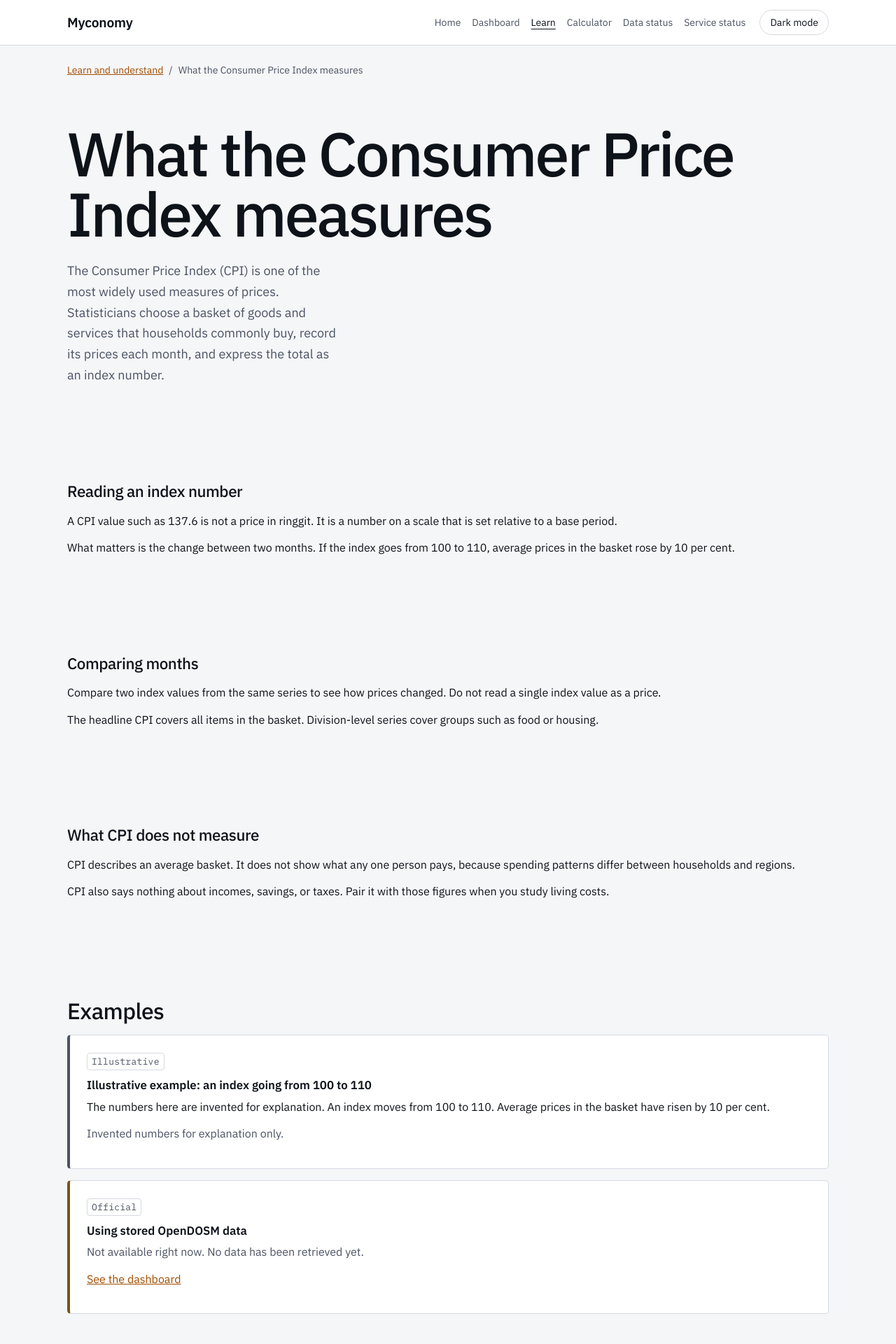
After one commit to sarauh-codes/myconomy, a Flask app: page /learn/cpi in a window 1280 px wide. The commit adds this page. Shown: the top 1920 px of the page at 70% size. Run offline with Flask 3, Linux system fonts and the light colour scheme.

Commit message:
Add Learn and understand section (Milestone 5)
Add /learn with pages for CPI, inflation, and purchasing power. Each
topic separates a plain-language explanation, an illustrative example
with invented numbers, and an official example computed from stored
OpenDOSM data. Official examples show the reference period and data
status, and say so when data is missing.

The purchasing power formula is a single constant shared by the
calculator page and the explanation, so they cannot drift apart. The
inflation explanation uses the dashboard's 12-month calculation.

Tests cover the labelling rules, formula consistency, and the official
example states. Bahasa Malaysia translations are not included yet.

```diff
--- a/app/routes/__init__.py
+++ b/app/routes/__init__.py
@@ -7,9 +7,11 @@ def register_blueprints(app: Flask) -> None:
     from .calculator import calculator_bp
     from .dashboard import dashboard_bp
     from .data_status import data_status_bp
+    from .learn import learn_bp
     from .main import main_bp
 
     app.register_blueprint(main_bp)
     app.register_blueprint(data_status_bp)
     app.register_blueprint(dashboard_bp)
     app.register_blueprint(calculator_bp)
+    app.register_blueprint(learn_bp)
--- a/app/routes/calculator.py
+++ b/app/routes/calculator.py
@@ -6,7 +6,7 @@ Invalid input returns HTTP 400 with messages next to each field.
 
 from flask import Blueprint, render_template, request
 
-from ..services.calculator_service import calculate
+from ..services.calculator_service import FORMULA_TEXT, calculate
 from ..services.dashboard_service import load_points
 from ..services.dataset_registry import get_indicator
 
@@ -34,6 +34,7 @@ def calculator():
     }
 
     context = {
+        "formula_text": FORMULA_TEXT,
         "raw": raw,
         "result": result,
         "errors": errors,
--- /dev/null
+++ b/app/routes/learn.py
@@ -0,0 +1,84 @@
+"""Learn & understand pages.
+
+Each topic shows three labelled kinds of content: the explanation, an
+illustrative example with invented numbers, and an official example computed
+from stored OpenDOSM data. If stored data is missing, the official example says so.
+"""
+
+from __future__ import annotations
+
+from flask import Blueprint, abort, render_template
+
+from ..services.calculator_service import calculate
+from ..services.dashboard_service import load_points, summarise
+from ..services.data_service import get_snapshot
+from ..services.dataset_registry import get_indicator
+from ..services.learning_content import TOPICS, TOPICS_BY_SLUG
+
+learn_bp = Blueprint("learn", __name__)
+
+
+def _official_example(key: str) -> dict:
+    """Return {"available": bool, "text": str, "note": str} for an official example."""
+    spec = get_indicator("cpi_headline")
+
+    if key == "cpi_latest":
+        snapshot = get_snapshot("cpi_headline")
+        if snapshot.latest_value is None:
+            return {"available": False, "text": snapshot.status_message, "note": ""}
+        period = snapshot.latest_period.strftime("%Y-%m")
+        return {
+            "available": True,
+            "text": f"The latest stored headline CPI is {snapshot.latest_value:.1f}, for {period}.",
+            "note": snapshot.status_message,
+        }
+
+    if key == "inflation_latest":
+        summary = summarise(load_points(spec), spec)
+        if summary.yoy_change_pct is None:
+            return {
+                "available": False,
+                "text": "Not enough stored months to compare with a year earlier.",
+                "note": "",
+            }
+        return {
+            "available": True,
+            "text": (
+                f"The 12-month change to {summary.latest_period.strftime('%Y-%m')} is "
+                f"{summary.yoy_change_pct:+.1f} per cent, compared with {summary.yoy_period.strftime('%Y-%m')}."
+            ),
+            "note": get_snapshot("cpi_headline").status_message,
+        }
+
+    if key == "purchasing_power_example":
+        result, errors = calculate("100", "2020-01", "2026-09")
+        if errors:
+            return {"available": False, "text": " ".join(errors.values()), "note": ""}
+        return {
+            "available": True,
+            "text": (
+                f"RM 100.00 in 2020-01 is equivalent to RM {result.equivalent_amount:,.2f} in 2026-09, "
+                f"using the headline CPI ({result.change_pct:+.1f} per cent)."
+            ),
+            "note": result.snapshot.status_message,
+        }
+
+    raise KeyError(key)
+
+
+@learn_bp.get("/learn")
+def learn_index():
+    return render_template("learn_index.html", topics=TOPICS)
+
+
+@learn_bp.get("/learn/<slug>")
+def learn_topic(slug: str):
+    topic = TOPICS_BY_SLUG.get(slug)
+    if topic is None:
+        abort(404)
+    return render_template(
+        "learn_topic.html",
+        topic=topic,
+        topics=TOPICS,
+        official=_official_example(topic.official_example_key),
+    )
--- a/app/services/calculator_service.py
+++ b/app/services/calculator_service.py
@@ -23,6 +23,9 @@ from .data_service import Snapshot, get_snapshot
 from .dataset_registry import get_indicator
 
 CPI_CODE = "cpi_headline"
+# Shared by the calculator page and the learning pages, so the explanation
+# can never drift from the implemented calculation.
+FORMULA_TEXT = "equivalent amount = input amount × (target CPI ÷ starting CPI)"
 CENT = Decimal("0.01")
 MAX_AMOUNT = Decimal("1000000000000")  # RM 1 trillion; rejects absurd inputs
 AMOUNT_PATTERN = re.compile(r"^\d+(\.\d{1,2})?$")
--- a/app/static/css/main.css
+++ b/app/static/css/main.css
@@ -1146,3 +1146,74 @@ p {
   font-family: var(--dp-typography-data-face);
   color: var(--dp-color-ink);
 }
+
+/* Learn & understand */
+
+.learn-grid {
+  display: grid;
+  grid-template-columns: repeat(3, minmax(0, 1fr));
+  gap: var(--dp-spacing-cluster-gap);
+  margin-top: 8px;
+}
+
+.learn-grid .card {
+  margin-top: 0;
+}
+
+.learn-card h2 {
+  font-size: 1.15rem;
+}
+
+.learn-card h2 a {
+  color: var(--dp-color-ink);
+  text-decoration: none;
+}
+
+.learn-card h2 a:hover {
+  text-decoration: underline;
+}
+
+.breadcrumb {
+  font-size: var(--dp-typography-supporting);
+  color: var(--dp-color-ink-muted);
+  padding-top: 24px;
+  display: flex;
+  flex-wrap: wrap;
+  gap: 8px;
+}
+
+.learn-section h2 {
+  font-size: 1.4rem;
+}
+
+.example {
+  margin-top: 16px;
+  border-left: 4px solid var(--dp-color-line);
+}
+
+.example-official {
+  border-left-color: var(--dp-color-value);
+}
+
+.example-illustrative {
+  border-left-color: var(--dp-color-ink-muted);
+}
+
+.example h3 {
+  font-size: 1.05rem;
+}
+
+.source-list {
+  padding-left: 20px;
+  margin: 0 0 12px;
+}
+
+.tag {
+  color: var(--dp-color-ink-muted);
+}
+
+@media (max-width: 800px) {
+  .learn-grid {
+    grid-template-columns: 1fr;
+  }
+}
--- a/app/templates/base.html
+++ b/app/templates/base.html
@@ -21,6 +21,7 @@
           <ul class="nav-list">
             <li><a href="{{ url_for('main.index') }}"{% if request.endpoint == 'main.index' %} aria-current="page"{% endif %}>Home</a></li>
             <li><a href="{{ url_for('dashboard.dashboard') }}"{% if request.endpoint == 'dashboard.dashboard' %} aria-current="page"{% endif %}>Dashboard</a></li>
+            <li><a href="{{ url_for('learn.learn_index') }}"{% if request.endpoint in ['learn.learn_index', 'learn.learn_topic'] %} aria-current="page"{% endif %}>Learn</a></li>
             <li><a href="{{ url_for('calculator.calculator') }}"{% if request.endpoint == 'calculator.calculator' %} aria-current="page"{% endif %}>Calculator</a></li>
             <li><a href="{{ url_for('data_status.data_status') }}"{% if request.endpoint == 'data_status.data_status' %} aria-current="page"{% endif %}>Data status</a></li>
             <li><a href="{{ url_for('main.health') }}"{% if request.endpoint == 'main.health' %} aria-current="page"{% endif %}>Service status</a></li>
--- a/app/templates/calculator.html
+++ b/app/templates/calculator.html
@@ -85,7 +85,7 @@
   </dl>
 
   <p class="formula">
-    Formula: equivalent amount = input amount × (target CPI ÷ starting CPI)<br>
+    Formula: {{ formula_text }}<br>
     RM {{ "%.2f"|format(result.inputs.amount) }} × ({{ "%.1f"|format(result.target_cpi) }} ÷ {{ "%.1f"|format(result.source_cpi) }}) = RM {{ "%.2f"|format(result.equivalent_amount) }}
   </p>
 
--- /dev/null
+++ b/app/templates/learn_topic.html
@@ -0,0 +1,74 @@
+{% extends "base.html" %}
+
+{% block title %}{{ topic.title }}{% endblock %}
+
+{% block content %}
+<nav class="breadcrumb" aria-label="Breadcrumb">
+  <a href="{{ url_for('learn.learn_index') }}">Learn and understand</a>
+  <span aria-hidden="true">/</span>
+  <span>{{ topic.title }}</span>
+</nav>
+
+<section class="section dashboard-intro" aria-labelledby="topic-title">
+  <h1 id="topic-title">{{ topic.title }}</h1>
+  <p class="lead">{{ topic.intro }}</p>
+</section>
+
+{% for section in topic.sections %}
+<section class="section learn-section" aria-labelledby="sec-{{ loop.index }}">
+  <h2 id="sec-{{ loop.index }}">{{ section.heading }}</h2>
+  {% for paragraph in section.paragraphs %}
+  <p>{{ paragraph }}</p>
+  {% endfor %}
+</section>
+{% endfor %}
+
+{% if topic.formula %}
+<section class="section" aria-labelledby="formula-title">
+  <h2 id="formula-title">Formula</h2>
+  <p class="formula">{{ topic.formula }}</p>
+</section>
+{% endif %}
+
+<section class="section" aria-labelledby="examples-title">
+  <h2 id="examples-title">Examples</h2>
+
+  <article class="card example example-illustrative">
+    <p class="tag">Illustrative</p>
+    <h3>{{ topic.illustrative_title }}</h3>
+    <p>{{ topic.illustrative_text }}</p>
+    <p class="muted">Invented numbers for explanation only.</p>
+  </article>
+
+  <article class="card example example-official">
+    <p class="tag">Official</p>
+    <h3>Using stored OpenDOSM data</h3>
+    {% if official.available %}
+    <p>{{ official.text }}</p>
+    {% if official.note %}<p class="muted">{{ official.note }}</p>{% endif %}
+    {% else %}
+    <p class="muted">Not available right now. {{ official.text }}</p>
+    {% endif %}
+    <p><a href="{{ url_for('dashboard.dashboard') }}">See the dashboard</a></p>
+  </article>
+</section>
+
+<section class="section" aria-labelledby="sources-title">
+  <h2 id="sources-title">Sources</h2>
+  <ul class="source-list">
+    {% for label, url in topic.sources %}
+    <li><a href="{{ url }}">{{ label }}</a></li>
+    {% endfor %}
+  </ul>
+  <p class="muted">Statistics are provided by the Department of Statistics Malaysia through OpenDOSM.</p>
+</section>
+
+<nav class="section" aria-labelledby="more-title">
+  <h2 id="more-title">More topics</h2>
+  <ul class="source-list">
+    {% for other in topics if other.slug != topic.slug %}
+    <li><a href="{{ url_for('learn.learn_topic', slug=other.slug) }}">{{ other.title }}</a></li>
+    {% endfor %}
+  </ul>
+</nav>
+{% endblock %}
```
Also changed, not shown: app/services/learning_content.py (added, +167 -0 lines), app/templates/learn_index.html (added, +31 -0 lines), docs/07_decisions_and_dev_notes.md (+14 -0 lines), tests/routes/test_learn.py (added, +95 -0 lines), tests/unit/test_learning_content.py (added, +38 -0 lines), README.md.
